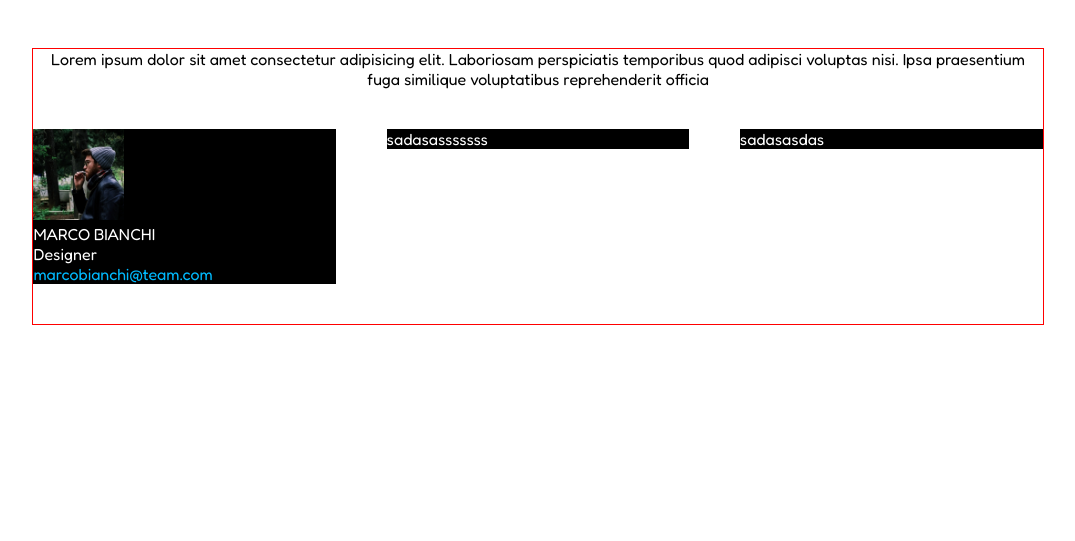
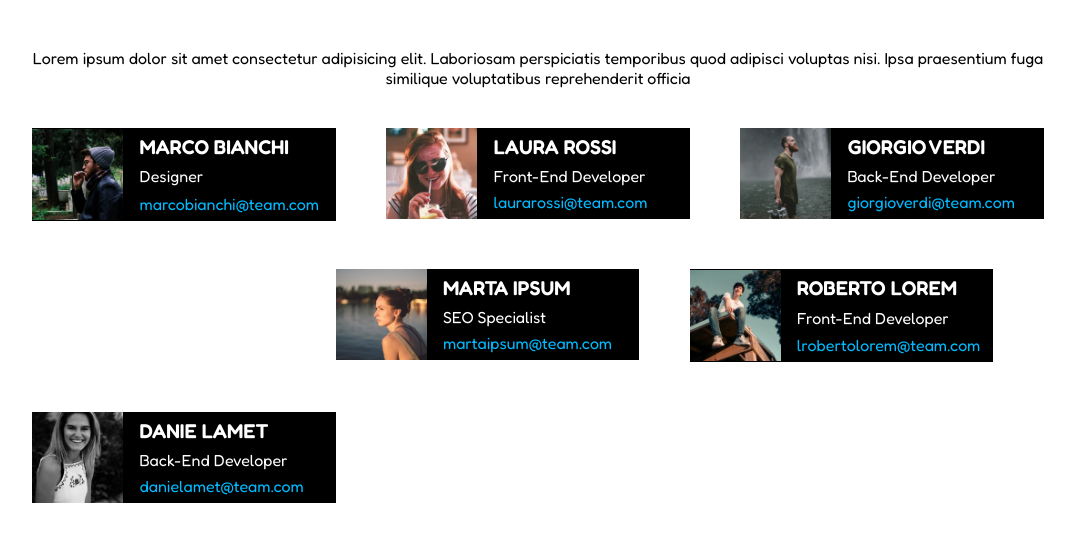
Before and after one commit to tsukigahara/html-css-float-cards, a plain HTML site: page index.html in a window 1280 px wide. Shown: the part 121-662 px from the top of the page, without its empty margins (102-1177 px from the left). Drawn offline with Linux system fonts and the light colour scheme.

Commit message:
fix some layouts

```diff
--- a/css/style.css
+++ b/css/style.css
@@ -5,7 +5,7 @@
 
 .center {
     text-align: center;
-    ;
+    /* margin-bottom: 20px; */
 }
 
 .logo-text {
@@ -20,7 +20,7 @@
     max-width: 1200px;
     height: auto;
     margin: 0 auto;
-    border: 1px solid red;
+    /* border: 1px solid red; */
     padding: 0;
 }
 
@@ -28,13 +28,14 @@
     background-color: black;
     float: left;
     width: 30%;
+    min-width: 275px;
     color: white;
     margin-top: 40px ;
-    margin-bottom: 40px;
-
+    margin-bottom: 10px;
 }
 
-.box:nth-of-type(3) {
+/* problema di numerazione da chiedere*/
+.box:nth-of-type(3n+3) {
     margin-left: 5%;
     margin-right: 5%;
 }
@@ -45,17 +46,33 @@
     content: "";
 }
 
+.info{
+    display: inline-block;
+    vertical-align: middle;
+    padding-left: 4%;
+}
+
+.info div {
+    margin: 4% 0;
+}
+
 img {
     width: 30%;
     height: auto;
+    vertical-align: middle;
+}
+
+.name {
+    font-size: 20px;
+    font-weight: 600;
+    text-transform: uppercase;
+}
+
+.info div:nth-of-type(2) {
+    text-transform: capitalize;
 }
 
 a {
     color: rgb(0, 187, 255);
     text-decoration: none;
-
 }
-
-.box div {
-
-}
--- a/index.html
+++ b/index.html
@@ -16,28 +16,100 @@
     </header>
     <main>
         <div class="conteiner clearfix">
+            <!-- descrizione -->
             <div class="center">Lorem ipsum dolor sit amet consectetur adipisicing elit. Laboriosam perspiciatis temporibus quod adipisci voluptas nisi. Ipsa praesentium fuga similique voluptatibus reprehenderit officia</div>
+            <!-- INFOBOX 1 -->
             <div class="box">
                 <img src="img/male1.png" alt="image1">
                 <div class="info">
                     <div class="name">
-                        MARCO BIANCHI
+                        marco bianchi
                     </div>
                     <div>
-                        Designer
+                        designer
                     </div>
                     <div>
                         <a href="mailto:marcobianchi@team.com">marcobianchi@team.com</a>
                     </div>
                 </div>
+            </div>
+            <!-- INFOBOX 2 -->
+            <div class="box">
+                <img src="img/female1.png" alt="image2">
+                <div class="info">
+                    <div class="name">
+                        laura rossi
+                    </div>
+                    <div>
+                        front-end developer
+                    </div>
+                    <div>
+                        <a href="mailto:laurarossi@team.com">laurarossi@team.com</a>
+                    </div>
+                </div>
+            </div>
+            <!-- INFOBOX 3 -->
+            <div class="box">
+                <img src="img/male2.png" alt="image3">
+                <div class="info">
+                    <div class="name">
+                        giorgio verdi
+                    </div>
+                    <div>
+                        back-end developer
+                    </div>
+                    <div>
+                        <a href="mailto:giorgioverdi@team.com">giorgioverdi@team.com</a>
+                    </div>
+                </div>
+
 
             </div>
+            <!-- INFOBOX 4 -->
             <div class="box">
-                sadasasssssss
+                <img src="img/female2.png" alt="image4">
+                <div class="info">
+                    <div class="name">
+                        marta ipsum
+                    </div>
+                    <div>
+                        SEO specialist
+                    </div>
+                    <div>
+                        <a href="mailto:martaipsum@team.com">martaipsum@team.com</a>
+                    </div>
+                </div>
+            </div>
+            <!-- INFOBOX 5 -->
+            <div class="box">
+                <img src="img/male3.png" alt="image5">
+                <div class="info">
+                    <div class="name">
+                        roberto lorem
+                    </div>
+                    <div>
+                        front-end developer
+                    </div>
+                    <div>
+                        <a href="mailto:robertolorem@team.com">lrobertolorem@team.com</a>
+                    </div>
+                </div>
+            </div>
+            <!-- INFOBOX 6 -->
+            <div class="box">
+                <img src="img/female3.png" alt="image6">
+                <div class="info">
+                    <div class="name">
+                        danie lamet
+                    </div>
+                    <div>
+                        back-end developer
+                    </div>
+                    <div>
+                        <a href="mailto:danielamet@team.com">danielamet@team.com</a>
+                    </div>
+                </div>
 
-            </div>
-            <div class="box">
-                sadasasdas
 
             </div>
         </div>
```
